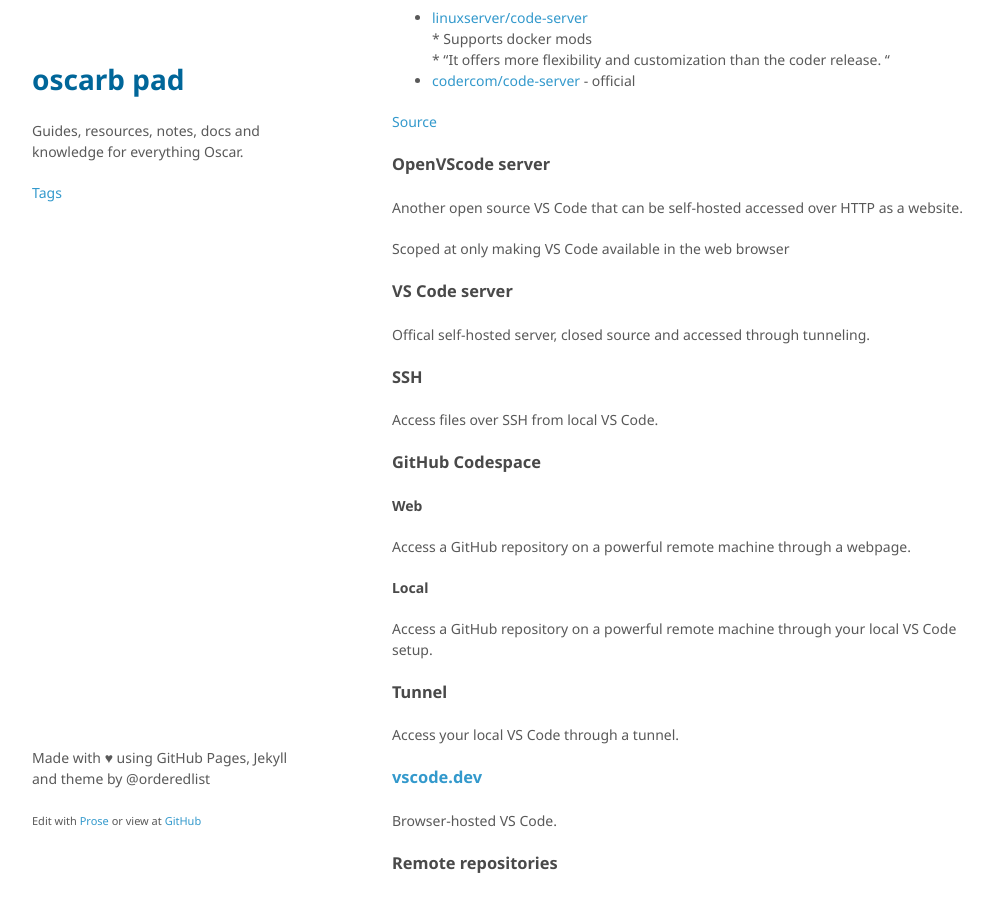
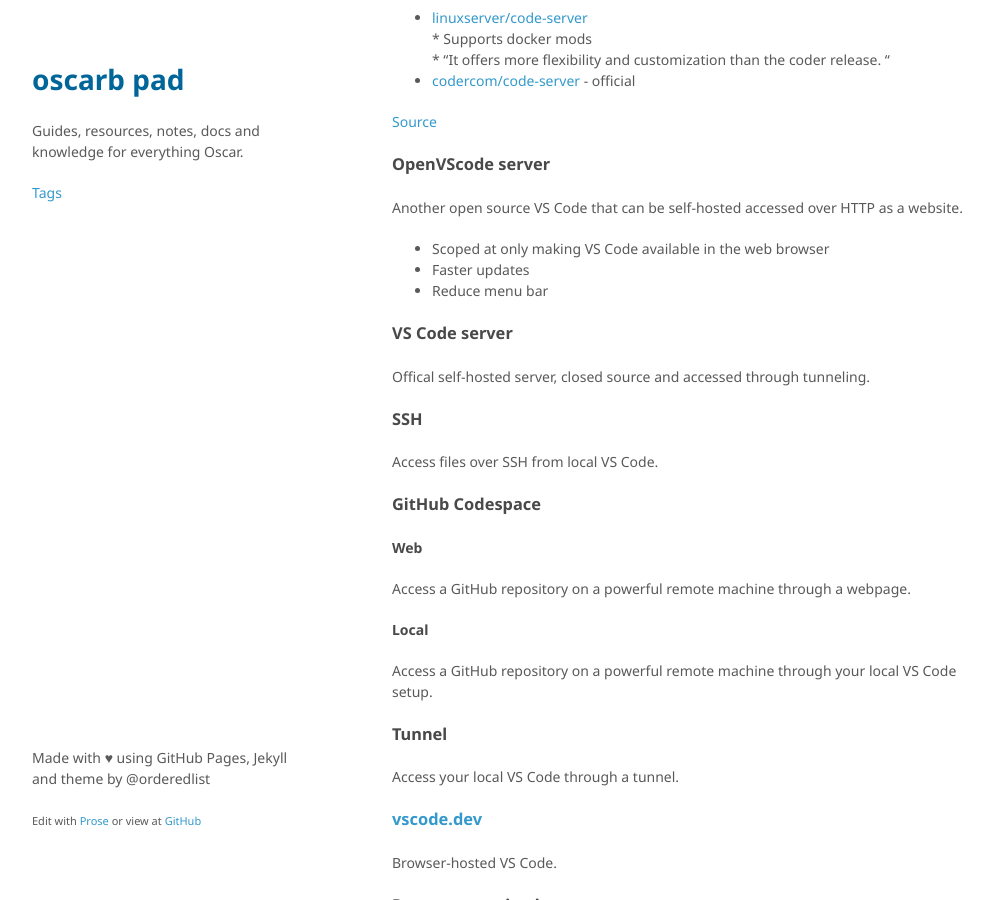
Before and after one commit to oscarb/pad, a Jekyll site: the page built from _docs/visual-studio-code.md, in a window 1280 px wide and 900 px high, scrolled down 1026 px. Shown: the whole window, without its empty margins (128-1121 px from the left). Built offline with Jekyll 4.4.1, drawn with Linux system fonts in a browser that asks for light colours; some web fonts are replaced.

Commit message:
Update visual-studio-code.md

```diff
--- a/_docs/visual-studio-code.md
+++ b/_docs/visual-studio-code.md
@@ -62,7 +62,9 @@ Availale docker containers:
 
 Another open source VS Code that can be self-hosted accessed over HTTP as a website.
 
-Scoped at only making VS Code available in the web browser
+* Scoped at only making VS Code available in the web browser
+* Faster updates
+* Reduce menu bar
 
 ### VS Code server
 
```
